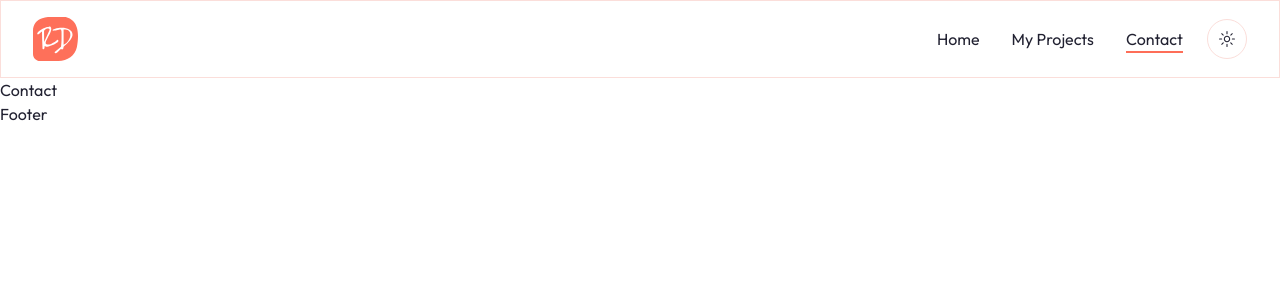
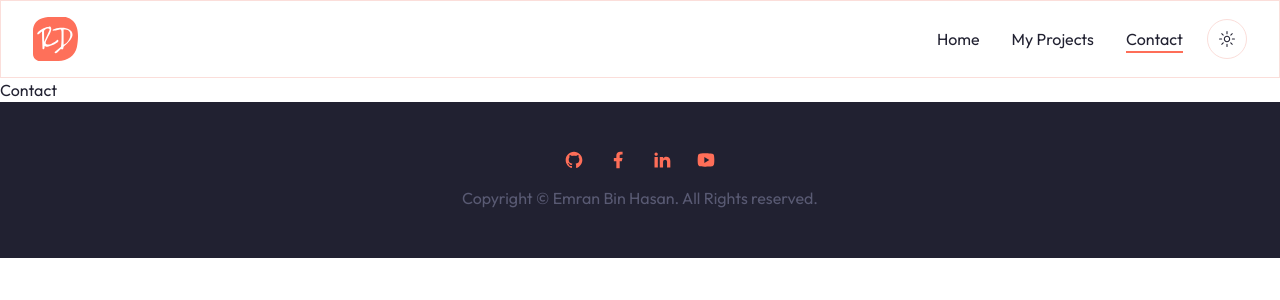
Before and after one commit to imran-binhasan/portfolio-v0, a Next.js app: page /contact in a window 1280 px wide. Shown: the top 300 px of the page. Built offline with nearby package versions, Linux system fonts and the light colour scheme.

Commit message:
add cta section and footer section

```diff
--- a/app/globals.css
+++ b/app/globals.css
@@ -82,4 +82,8 @@
   .section-title {
     @apply lg:text-4xl text-2xl font-bold relative w-max flex items-center justify-between gap-x-3 before:bg-dots_light before:bg-no-repeat before:bg-center before:w-[24px] before:h-[24px]
   }
+  .swiper-horizontal > .section-pagination-bullets .swiper-pagination-bullet,
+  .swiper-pagination-horizontal.swiper-pagination-bullets {
+    @apply bg-primary
+  }
 }
--- a/app/page.jsx
+++ b/app/page.jsx
@@ -2,14 +2,17 @@
 import About from "@/components/About";
 import Services from "@/components/ui/Services";
 import Work from "@/components/Work";
+import Cta from "@/components/Cta";
+import Footer from "@/components/Footer";
 
 export default function Home() {
   return (
-    <main className="h-[1200px]">
+    <main>
       <Hero/>
       <About/>
       <Services/>
       <Work/>
+      <Cta/>
     </main>
   );
 }
--- /dev/null
+++ b/components/Cta.jsx
@@ -0,0 +1,22 @@
+import Link from 'next/link'
+import React from 'react'
+import { Button } from './ui/button'
+
+const Cta = () => {
+  return (
+    <section className='py-24 bg-tertiary dark:bg-secondary/40'>
+        <div className="container mx-auto">
+            <div className="flex flex-col items-center">
+                <h2 className='max-w-xl text-2xl font-medium text-center mb-6'>
+                    Prepared to turn your ideas into reality? I'm here to help'
+                </h2>
+                <Link href='/contact'>
+                <Button>Contact me</Button>
+                </Link>
+            </div>
+        </div>
+    </section>
+  )
+}
+
+export default Cta
--- a/components/Footer.jsx
+++ b/components/Footer.jsx
@@ -1,8 +1,19 @@
 import React from 'react';
+import Socials from './Socials';
 
 const Footer = () => {
     return (
-        <footer>Footer</footer>
+        <footer className='bg-secondary py-12'>
+            <div className='container mx-auto'>
+                <div className='flex flex-col items-center justify-between'>
+                    <Socials
+                    containerStyles='flex gap-x-6 mx-auto lg:mx-0 mb-4' iconStyles='text-primary text-[20px] dark:text-white/70 hover:text-white dark:hover:text-primary'/>
+                    <div className='text-muted-foreground'>
+                        Copyright &copy; Emran Bin Hasan. All Rights reserved.
+                    </div>
+                </div>
+            </div>
+        </footer>
     )
 };
 
```
